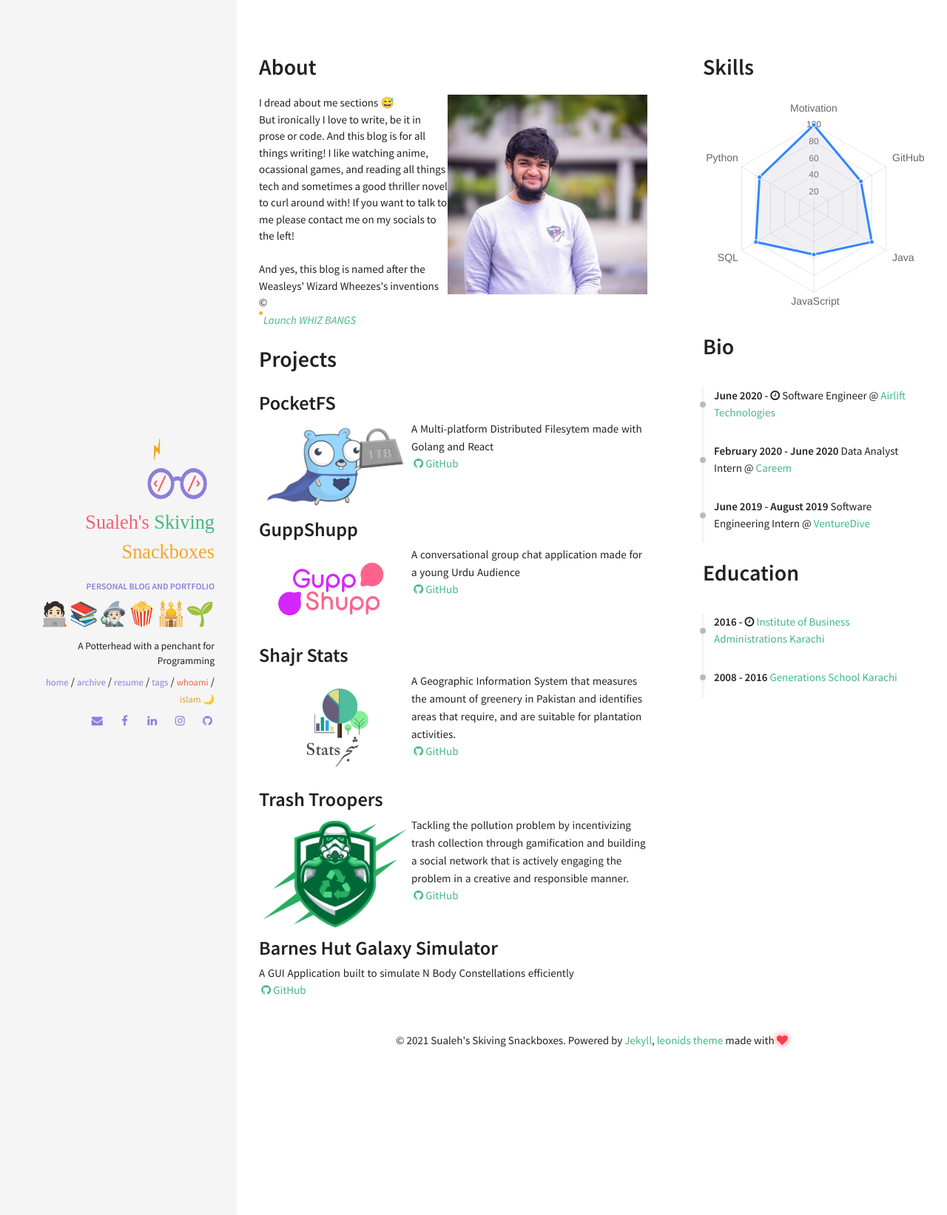
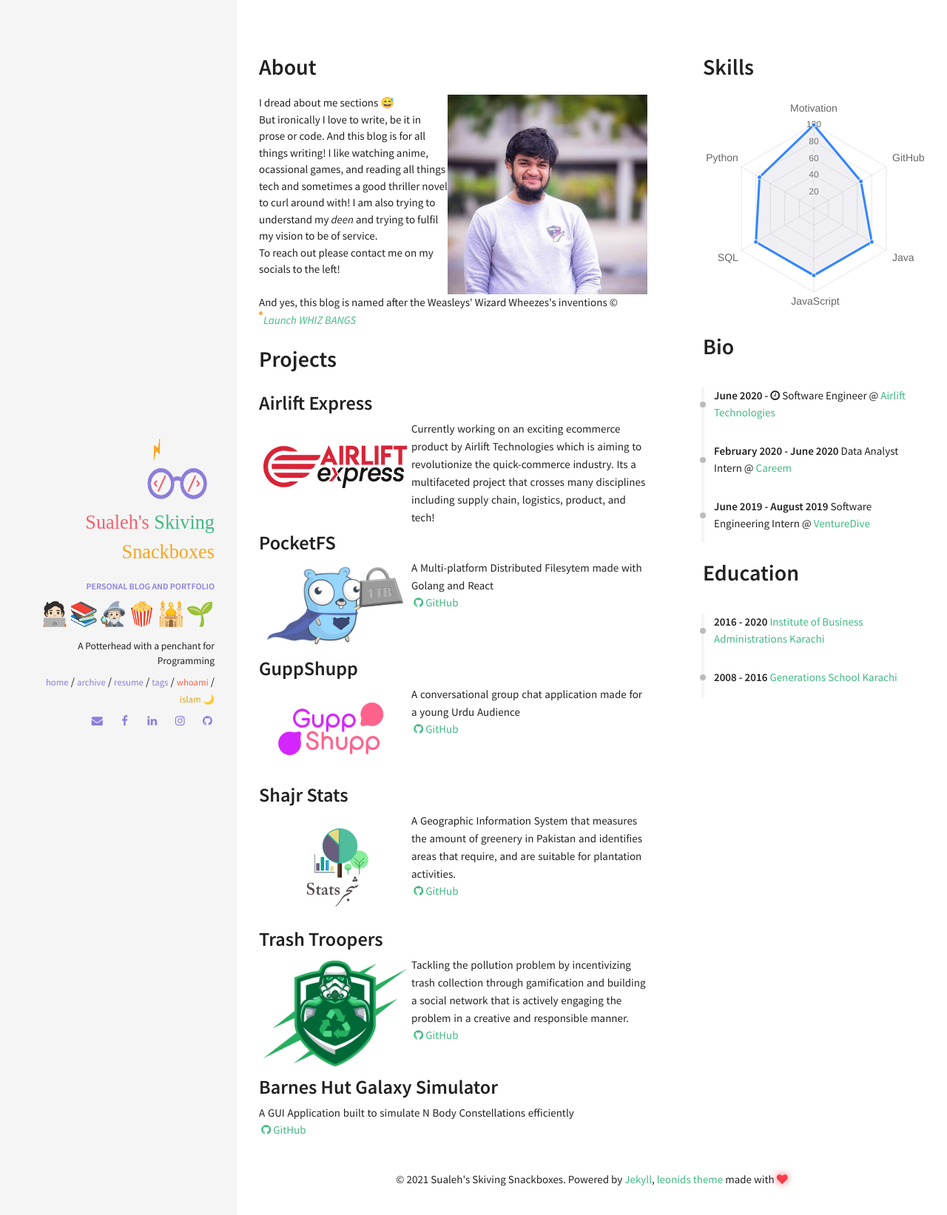
Before and after one commit to smsali97/smsali97.github.io, a Jekyll site: the page built from resume.html, in a window 1280 px wide. Shown: the top 1643 px of the page at 74% size. Built offline with Jekyll 4.4.1, drawn with Linux system fonts in a browser that asks for light colours; nearby versions of some CDN libraries; some web fonts are replaced.

Commit message:
feat: revamped about

```diff
--- a/_data/index/education.yml
+++ b/_data/index/education.yml
@@ -1,6 +1,6 @@
 - name: Institute of Business Administrations Karachi
   link: http://www.iba.edu.pk/
-  date: 2016 - <i class="fa fa-clock-o" aria-hidden="true" title="Until Now"></i>
+  date: 2016 - 2020
   descr: <br> (expected graduation in 2020)
 
 - name: Generations School Karachi
--- a/_data/index/projects.yml
+++ b/_data/index/projects.yml
@@ -1,3 +1,6 @@
+- name: Airlift Express
+  descr: Currently working on an exciting ecommerce product by Airlift Technologies which is aiming to revolutionize the quick-commerce industry. Its a multifaceted project that crosses many disciplines including supply chain, logistics, product, and tech!
+  image: logo.svg
 - name: PocketFS
   descr: A Multi-platform Distributed Filesytem made with Golang and React
   image: pocketfs.png
--- a/_data/index/skills.yml
+++ b/_data/index/skills.yml
@@ -3,4 +3,4 @@
 label: Ability
 id : cs
 aspects: Motivation, GitHub, Java, JavaScript, SQL, Python
-percentage: 100, 65, 80, 55, 80, 75
+percentage: 100, 65, 80, 80, 80, 75
--- a/_includes/sections/about.html
+++ b/_includes/sections/about.html
@@ -9,8 +9,10 @@
 		I dread about me sections 😅
 		<br>
 		But ironically I love to write, be it in prose or code. And this blog is for all things writing! I like watching
-		anime, ocassional games, and reading all things tech and sometimes a good thriller novel to curl around with! If
-		you want to talk to me please contact me on my socials to the left!
+		anime, ocassional games, and reading all things tech and sometimes a good thriller novel to curl around with!
+		I am also trying to understand my <em>deen</em> and trying to fulfil my vision to be of service.
+		<br>
+		To reach out please contact me on my socials to the left!
 		<br>
 		<br>
 		And yes, this blog is named after the Weasleys' Wizard Wheezes's inventions ©
```
Also changed, not shown: resume/logo.svg (added).
